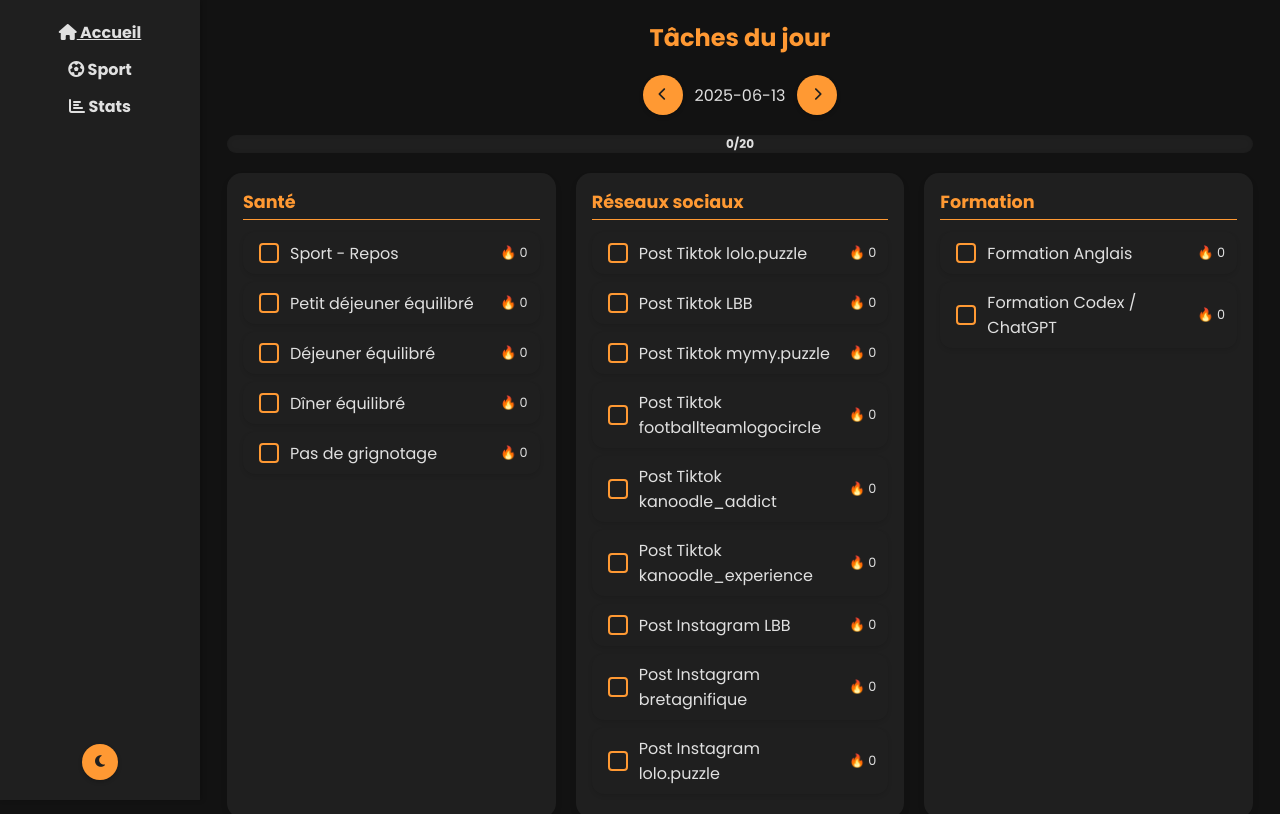
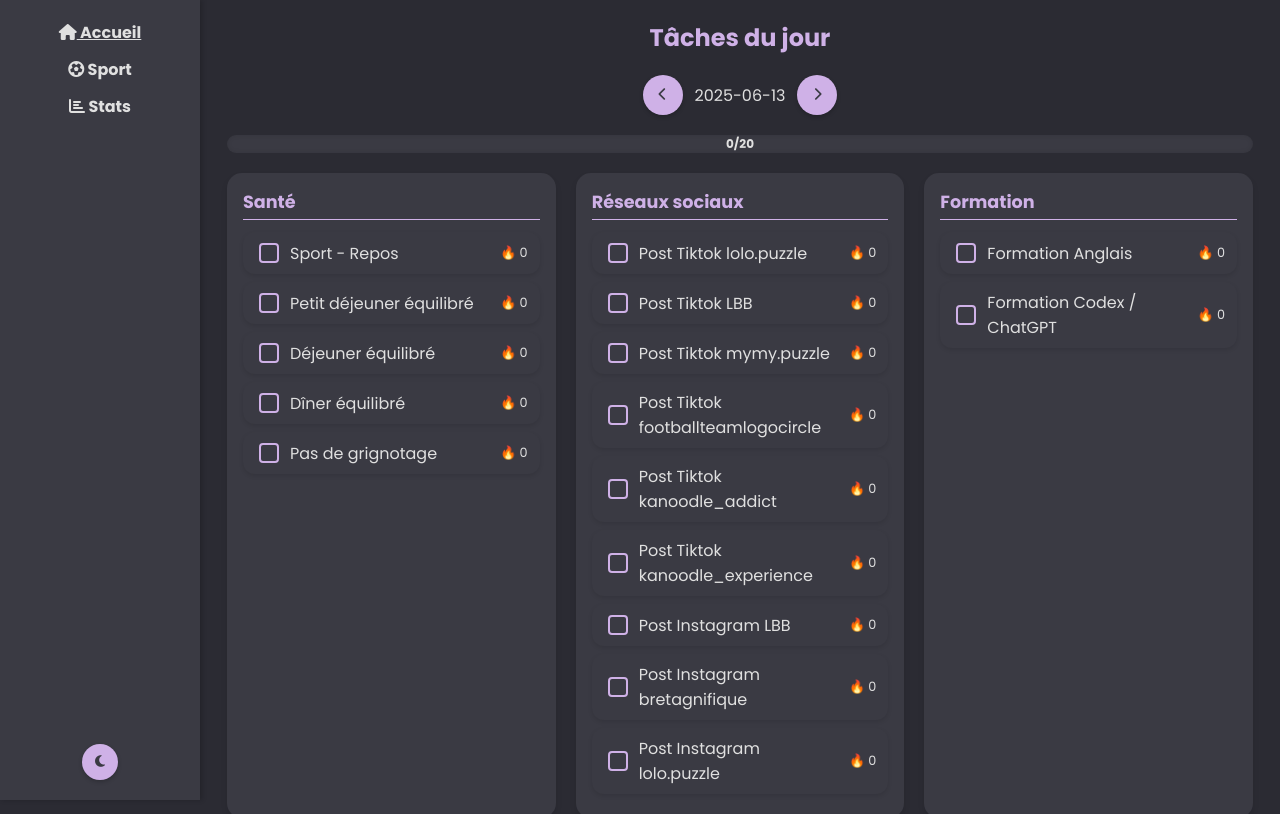
Before and after one commit to yanncoad/AppYann, a website: page index.html in a window 1280 px wide. Shown: the top 814 px of the page. Drawn offline with Linux system fonts and the light colour scheme.

Commit message:
Ajuste palette sombre et boutons

```diff
--- a/style.css
+++ b/style.css
@@ -3,16 +3,16 @@
     --bg: #f6f8fa;
     --fg: #333333;
     --card: #ffffff;
-    --accent: #ff6600;
-    --accent2: #00cc99;
+    --accent: #b39ddb;
+    --accent2: #a8d5e2;
 }
 [data-theme="dark"] {
     /* Palette sombre épurée */
-    --bg: #121212;
+    --bg: #2b2b33;
     --fg: #e0e0e0;
-    --card: #1f1f1f;
-    --accent: #ff9933;
-    --accent2: #33cc99;
+    --card: #3a3a43;
+    --accent: #cfb1e7;
+    --accent2: #89c9b8;
 }
 body {
     font-family: 'Poppins', 'Roboto', Arial, sans-serif;
```
Also changed, not shown: manifest.json.
